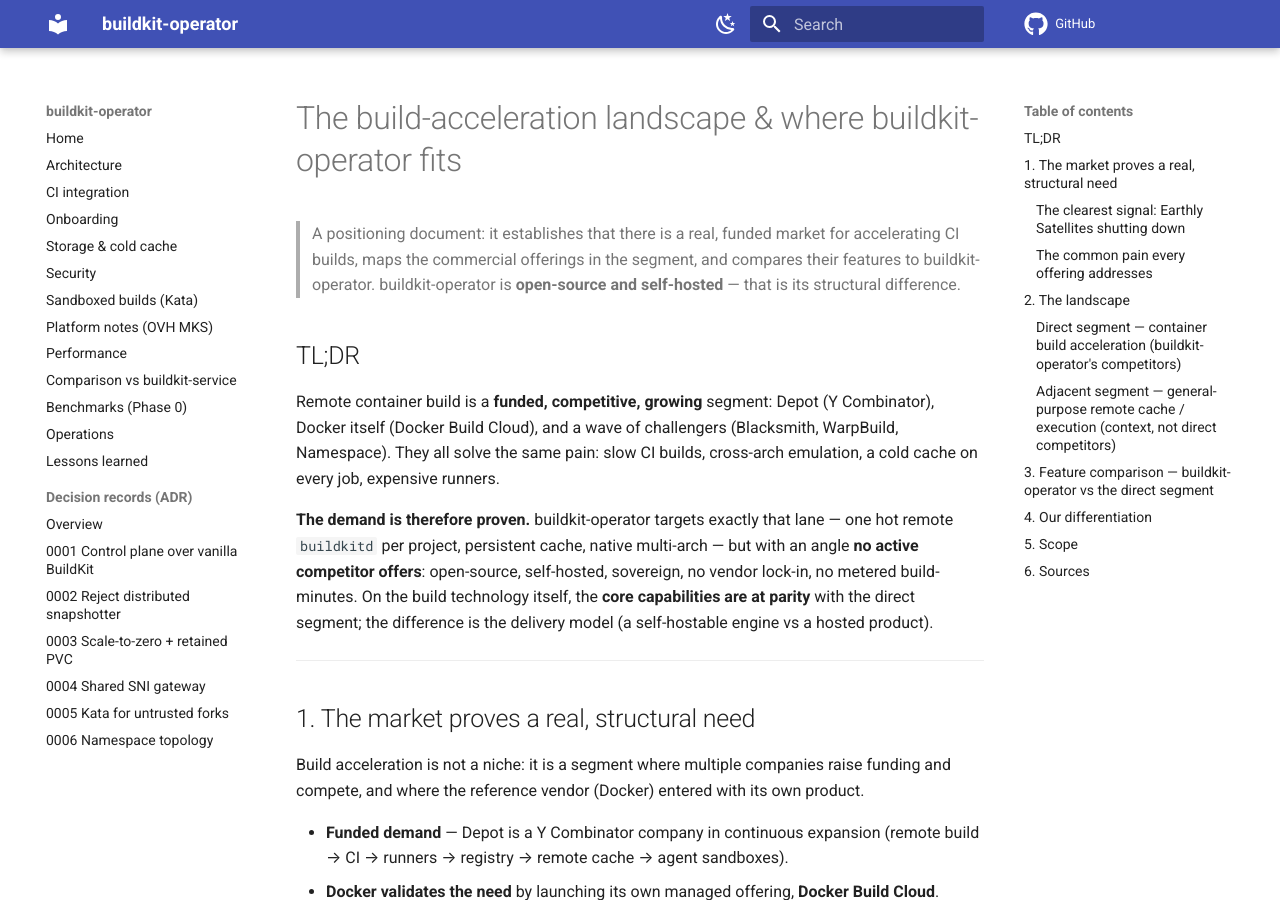
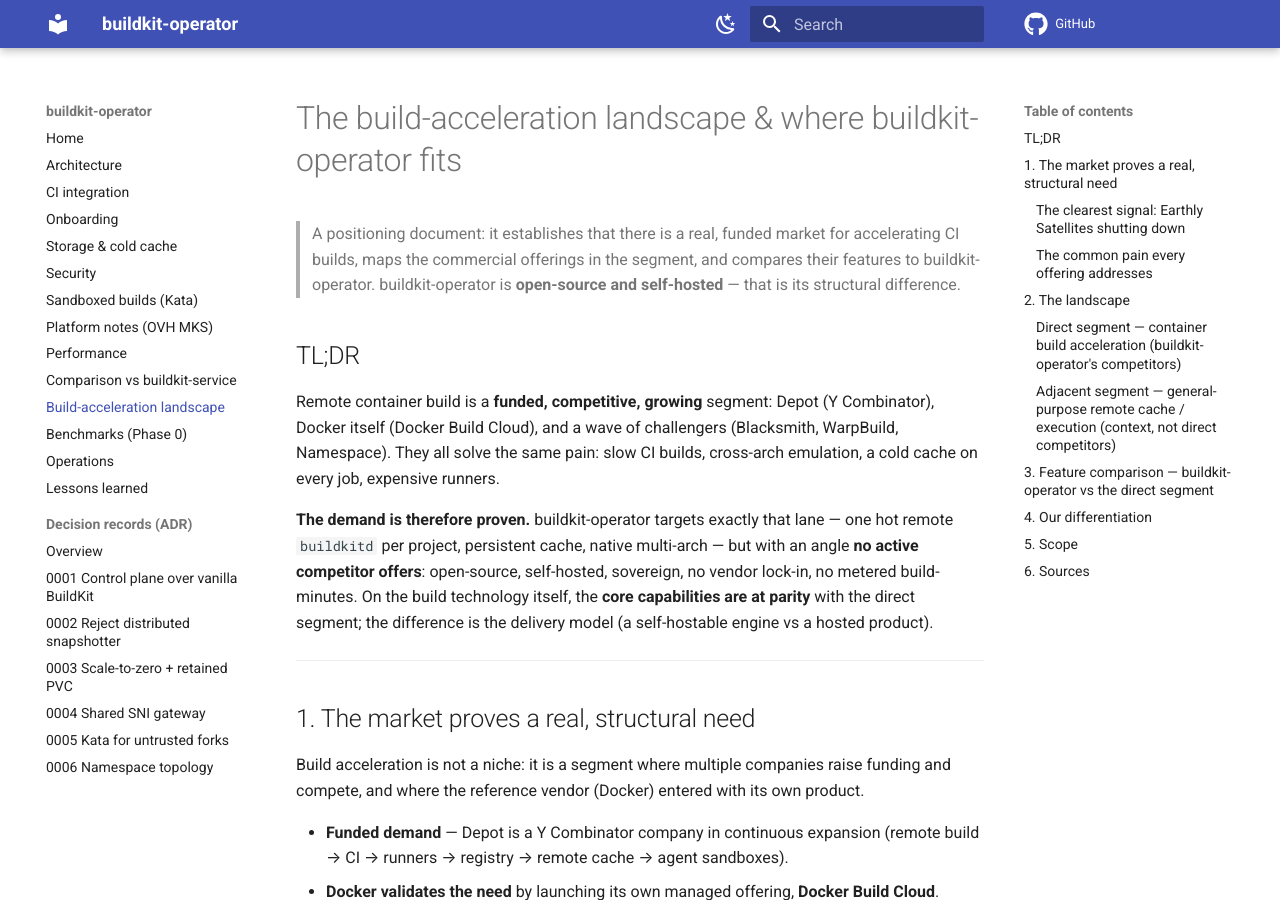
Before and after one commit to SocialGouv/buildkit-operator, an MkDocs documentation site: the page built from docs/build-acceleration-landscape.md, in a window 1280 px wide and 900 px high. Built offline with MkDocs 1.6.1 and Material for MkDocs 9.7.7, drawn with Linux system fonts in a browser that asks for light colours; comment, search, counter and statistics services are not loaded; part of the change alters nothing that is shown.

Commit message:
docs(pages): render the root README as the site home + add landscape page to nav
The mkdocs site Home was the thin docs/README.md index; surface the rich root README (features, mermaid
diagrams, quick start) instead. pages.yml generates docs/index.md from README.md at build time — rewriting
its docs/ links to the site root and the few root-file links to absolute GitHub URLs — so README stays the
single source (docs/index.md gitignored). mkdocs Home -> index.md; docs/README.md kept for GitHub folder
browsing but excluded from the site (exclude_docs). Also add the orphaned build-acceleration-landscape.md to
the nav. Validated with a local mkdocs build (no new errors).

Co-Authored-By: Claude Opus 4.8 (1M context) <noreply@anthropic.com>

```diff
--- a/mkdocs.yml
+++ b/mkdocs.yml
@@ -3,6 +3,12 @@ site_description: A distributed BuildKit build service — one hot vanilla build
 site_url: https://socialgouv.github.io/buildkit-operator/
 repo_url: https://github.com/socialgouv/buildkit-operator
 docs_dir: docs
+
+# The site Home is the root README (the rich overview), rendered to docs/index.md at build time by
+# pages.yml (a sed that rewrites its docs/ links to the site root). docs/index.md is gitignored. The
+# thin docs/README.md index is kept for GitHub folder browsing but excluded from the site below.
+exclude_docs: |
+  /README.md
 
 theme:
   name: material
@@ -31,7 +37,7 @@ markdown_extensions:
           format: !!python/name:pymdownx.superfences.fence_code_format
 
 nav:
-  - Home: README.md
+  - Home: index.md
   - Architecture: architecture.md
   - CI integration: ci-integration.md
   - Onboarding: onboarding.md
@@ -41,6 +47,7 @@ nav:
   - Platform notes (OVH MKS): platform-ovh-mks.md
   - Performance: performance.md
   - Comparison vs buildkit-service: comparison-buildkit-service.md
+  - Build-acceleration landscape: build-acceleration-landscape.md
   - Benchmarks (Phase 0): benchmarks-phase0.md
   - Operations: operations.md
   - Lessons learned: lessons-learned.md
```
Also changed, not shown: 2 other files.
